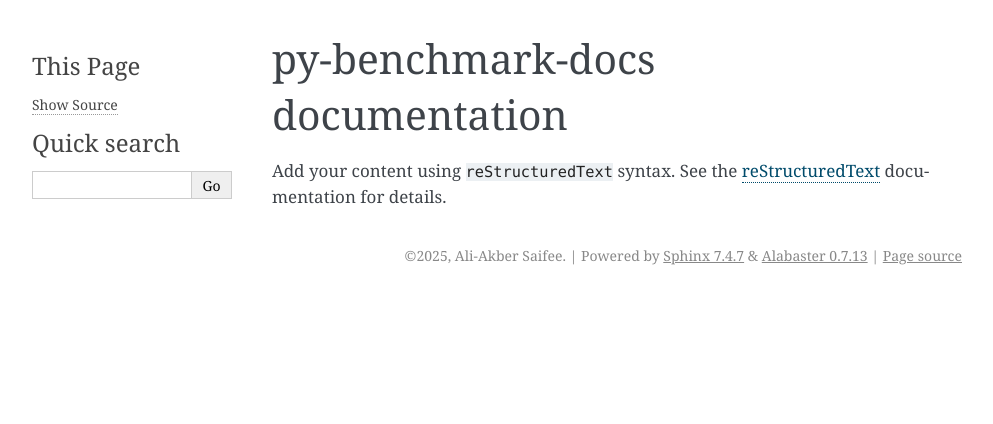
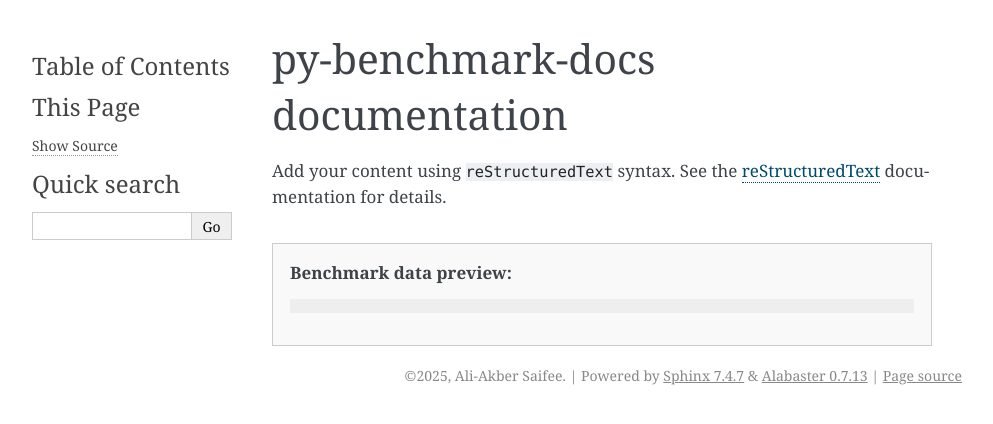
Before and after one commit to alisaifee/py-benchmark-docs, a Sphinx documentation site: the page built from docs/source/index.rst, in a window 1280 px wide. Shown: the top 424 px of the page, without its empty margins (148-1141 px from the left). Built offline with Sphinx 7.4.7, drawn with Linux system fonts in a browser that asks for light colours; some of the changed lines change nothing that is shown.

Commit message:
Attempt at loading benchmark data in docs

```diff
--- /dev/null
+++ b/docs/source/_static/benchmark-loader.js
@@ -0,0 +1,32 @@
+// Pick which version to use: SHA preferred, fallback to branch, then latest
+const baseURL = 'https://alisaifee.github.io/py-benchmark-docs/';
+const tryURLs = [
+  `${baseURL}/${BENCH_GITSHA}/summary.json`,
+  `${baseURL}/${BENCH_BRANCH}/summary.json`,
+];
+
+function fetchWithFallback(urls) {
+  const [head, ...tail] = urls;
+  return fetch(head)
+    .then(res => {
+      if (!res.ok) throw new Error("Next");
+      return res.json();
+    })
+    .catch(() => {
+      if (tail.length === 0) throw new Error("No valid benchmark JSON found");
+      return fetchWithFallback(tail);
+    });
+}
+fetchWithFallback(tryURLs)
+  .then(data => {
+    const displayEl = document.getElementById("benchmark-data");
+    if (displayEl) {
+      displayEl.textContent = JSON.stringify(data, null, 2);
+    }
+  })
+  .catch(err => {
+    const displayEl = document.getElementById("benchmark-data");
+    if (displayEl) {
+      displayEl.textContent = "❌ Failed to load benchmark data.\n\n" + err;
+    }
+  });
--- /dev/null
+++ b/docs/source/_templates/benchmark_context.html
@@ -0,0 +1,4 @@
+<script>
+  const BENCH_GITSHA = "{{ git_sha }}";
+  const BENCH_BRANCH = "{{ git_branch }}";
+</script>
--- a/docs/source/conf.py
+++ b/docs/source/conf.py
@@ -5,6 +5,24 @@
 
 # -- Project information -----------------------------------------------------
 # https://www.sphinx-doc.org/en/master/usage/configuration.html#project-information
+
+import subprocess
+
+def _get_git_info():
+    try:
+        sha = subprocess.check_output(["git", "rev-parse", "--short", "HEAD"]).decode().strip()
+        branch = subprocess.check_output(["git", "rev-parse", "--abbrev-ref", "HEAD"]).decode().strip()
+        return sha, branch
+    except Exception:
+        return "latest", "latest"
+
+sha, branch = _get_git_info()
+
+html_context = {
+    "git_sha": sha,
+    "git_branch": branch,
+}
+
 
 project = 'py-benchmark-docs'
 copyright = '2025, Ali-Akber Saifee'
@@ -25,3 +43,11 @@
 
 html_theme = 'alabaster'
 html_static_path = ['_static']
+
+html_js_files = [
+    'benchmark-loader.js',
+]
+html_extra_path = ['_static']
+html_sidebars = {
+    "**": ["benchmark_context.html", "globaltoc.html", "sourcelink.html", "searchbox.html"]
+}
--- a/docs/source/index.rst
+++ b/docs/source/index.rst
@@ -10,6 +10,12 @@
 `reStructuredText <https://www.sphinx-doc.org/en/master/usage/restructuredtext/index.html>`_
 documentation for details.
 
+.. raw:: html
+
+    <div id="benchmark-debug" style="margin-top: 2em; padding: 1em; background: #f9f9f9; border: 1px solid #ccc;">
+        <strong>Benchmark data preview:</strong>
+        <pre id="benchmark-data" style="max-height: 300px; overflow: auto;"></pre>
+    </div>
 
 .. toctree::
    :maxdepth: 2
```
